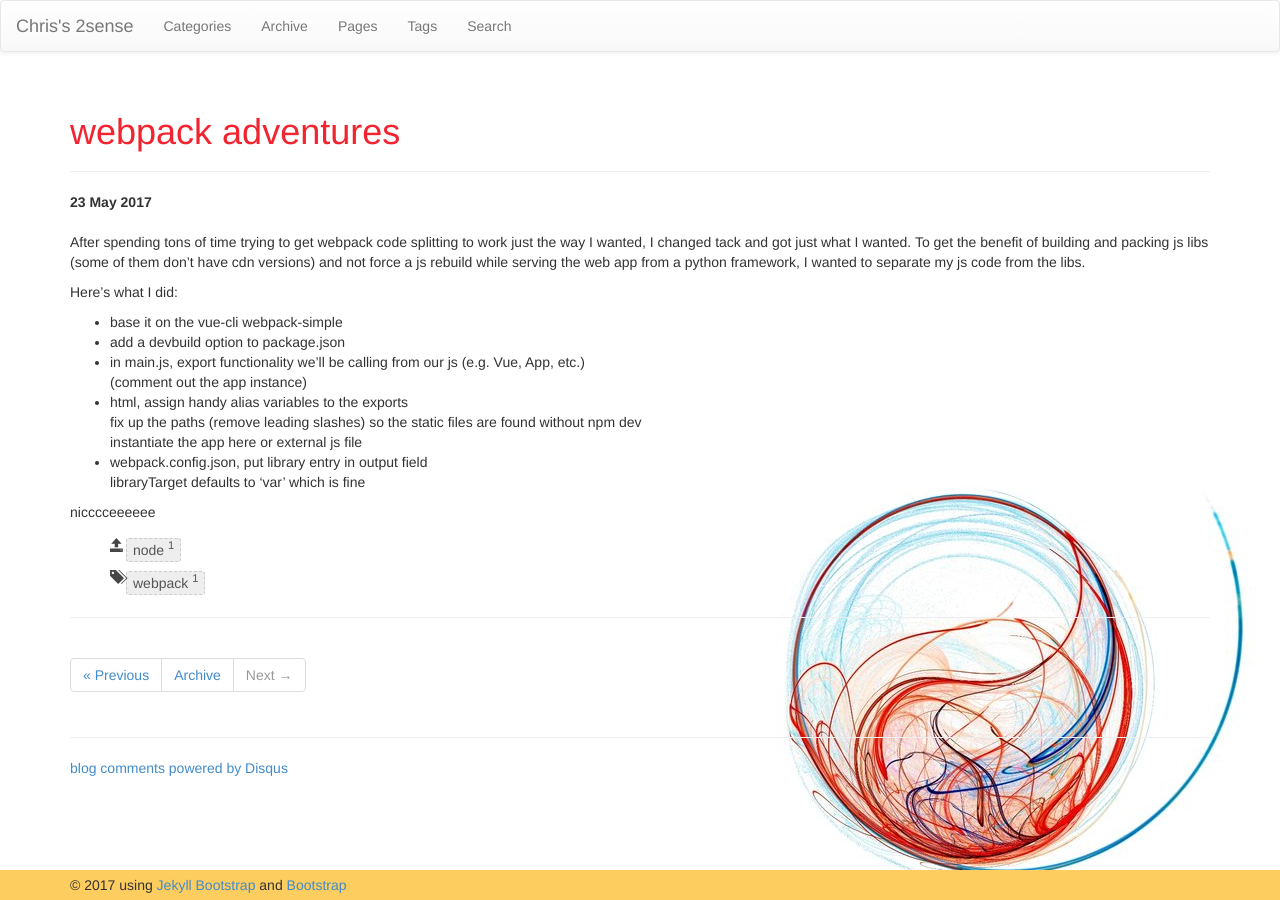
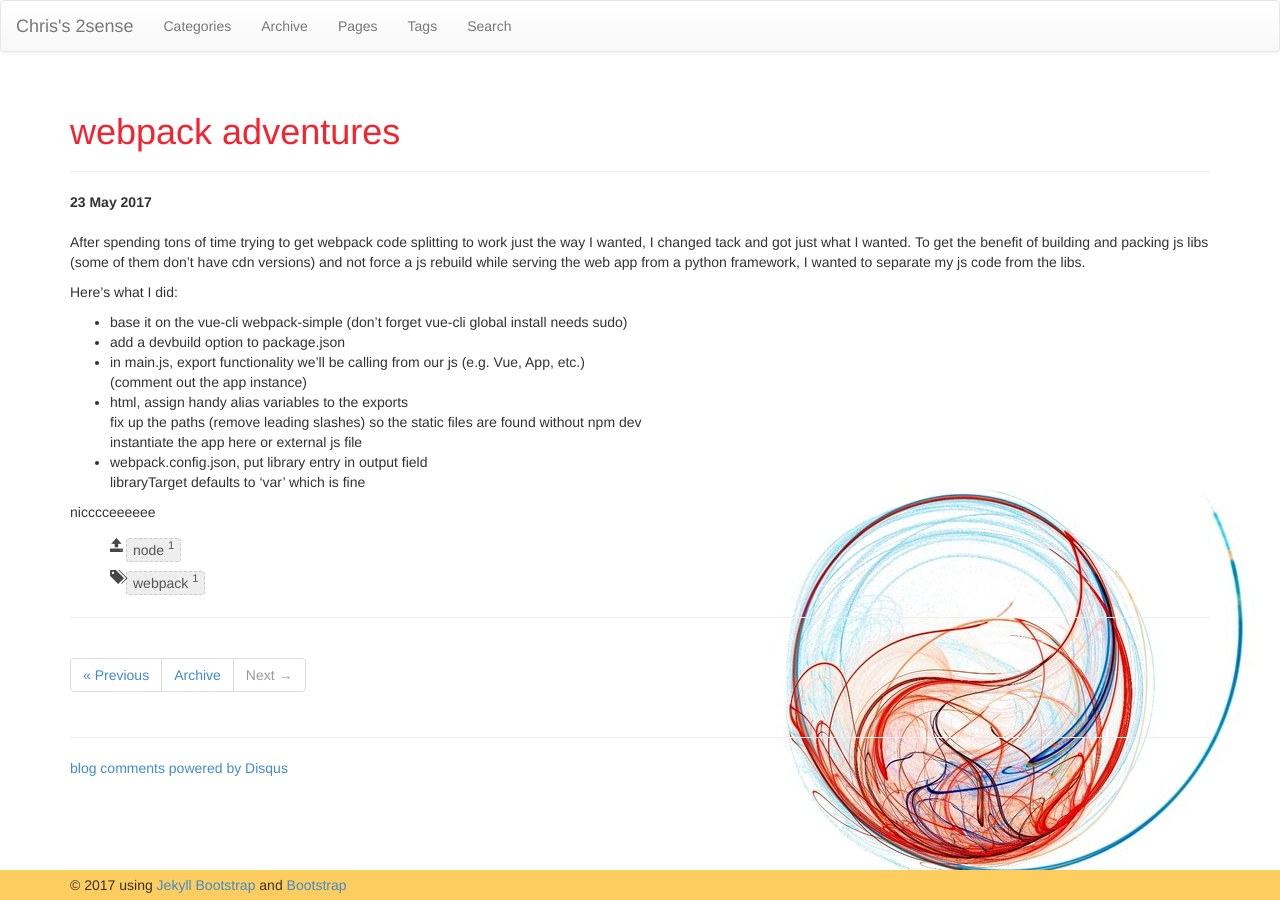
Before and after one commit to faizanvahevaria/chrisamow.github.io, a Jekyll site: the page built from _posts/2017-05-23-webpack-adventures.md, in a window 1280 px wide. Built offline with Jekyll 4.4.1, drawn with Linux system fonts in a browser that asks for light colours; nearby versions of some CDN libraries; comment, search, counter and statistics services are not loaded.

Commit message:
blog content

```diff
--- a/_posts/2017-05-23-webpack-adventures.md
+++ b/_posts/2017-05-23-webpack-adventures.md
@@ -10,7 +10,7 @@ comments: true
 After spending tons of time trying to get webpack code splitting to work just the way I wanted, I changed tack and got just what I wanted.  To get the benefit of building and packing js libs (some of them don't have cdn versions) and not force a js rebuild while serving the web app from a python framework, I wanted to separate my js code from the libs.
 
 Here's what I did:
-- base it on the vue-cli webpack-simple
+- base it on the vue-cli webpack-simple (don't forget vue-cli global install needs sudo)
 - add a devbuild option to package.json
 - in main.js, export functionality we'll be calling from our js (e.g. Vue, App, etc.)
 	(comment out the app instance)
```
